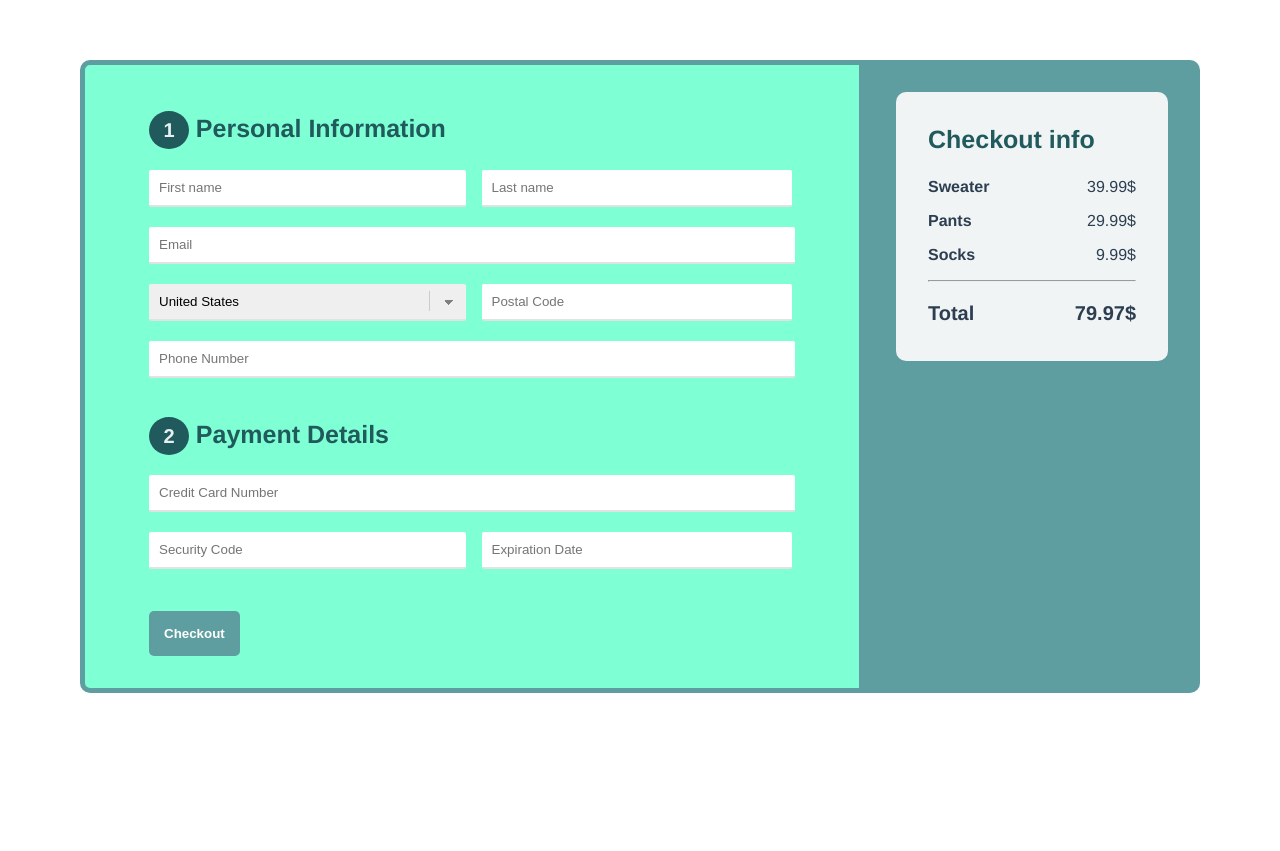
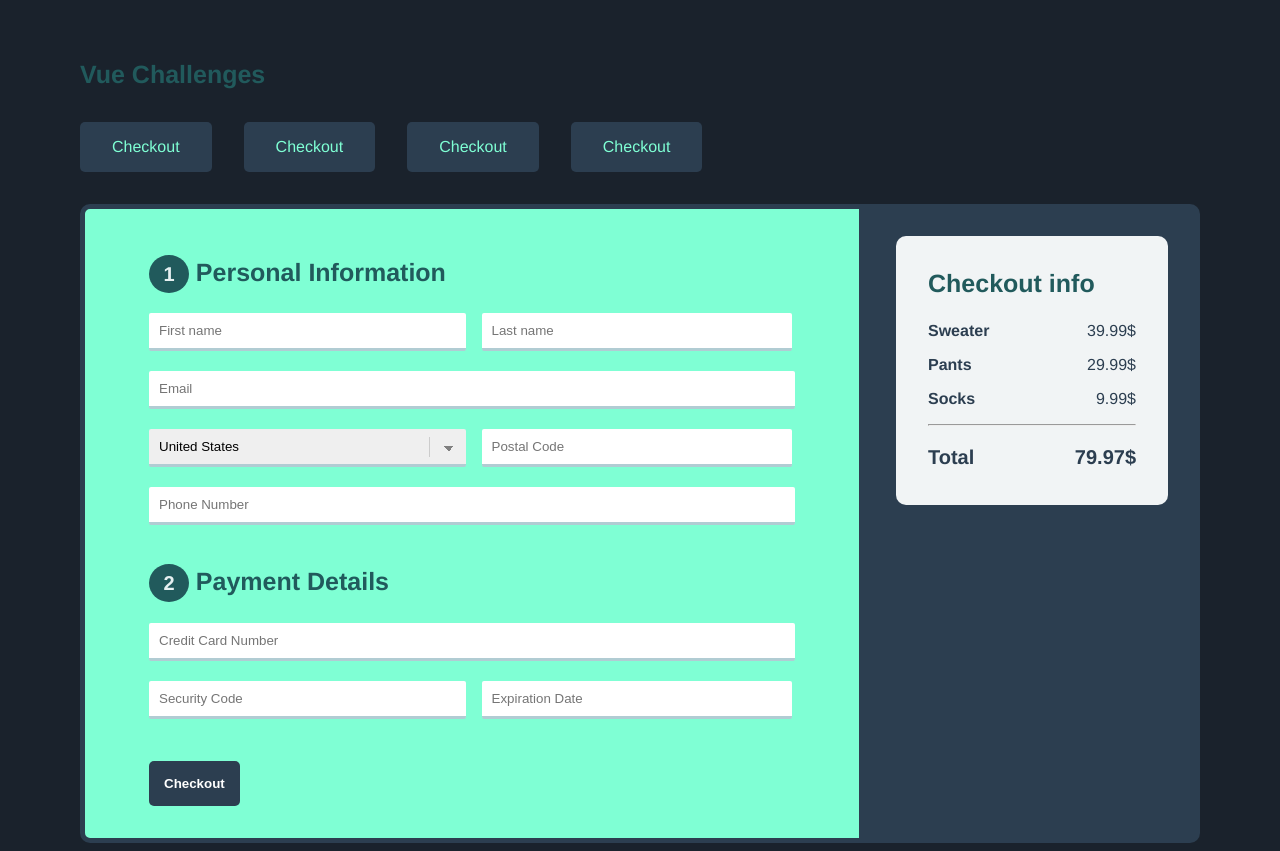
Before and after one commit to DavidSkole/VuePractices, a Vue app in the folder vuepractices/: page / in a window 1280 px wide. Before the commit the page ends 800 px from the top, so only its background shows below. Built offline with nearby package versions, Linux system fonts and the light colour scheme.

Commit message:
Added routing (and more CSS)

```diff
--- a/vuepractices/package.json
+++ b/vuepractices/package.json
@@ -9,7 +9,8 @@
   },
   "dependencies": {
     "core-js": "^3.6.5",
-    "vue": "^3.0.0"
+    "vue": "^3.0.0",
+    "vue-router": "^4.0.14"
   },
   "devDependencies": {
     "@vue/cli-plugin-babel": "~4.5.15",
--- a/vuepractices/src/App.vue
+++ b/vuepractices/src/App.vue
@@ -1,17 +1,20 @@
 <template>
   <div class="container">
-    <checkout-form></checkout-form>
+	<h1>Vue Challenges</h1>
+	<nav>
+		<router-link to="/checkout"><div class="nav-button">Checkout</div></router-link>
+		<router-link to="/checkout"><div class="nav-button">Checkout</div></router-link>
+		<router-link to="/checkout"><div class="nav-button">Checkout</div></router-link>
+		<router-link to="/checkout"><div class="nav-button">Checkout</div></router-link>
+	</nav>
+    <router-view></router-view>
   </div>
 </template>
 
 <script>
-import CheckoutForm from './components/CheckoutForm.vue'
 
 export default {
-  name: 'App',
-  components: {
-    CheckoutForm
-  }
+
 }
 </script>
 
@@ -26,13 +29,26 @@ export default {
   margin-top: 60px;
 }
 
+html {
+	background-color: rgb(26, 34, 44);
+}
+
 .container {
   width: 70rem;
   margin: auto;
 }
 
+.nav-button {
+	color: aquamarine;
+	background-color: #2c3e50;
+	display: inline-block;
+	padding: 1rem 2rem;
+	margin: 1rem 2rem 2rem 0;
+	border-radius: 5px;
+}
+
 .primaryBtn {
-  background-color: cadetblue;
+  background-color: #2c3e50;
   color: white;
   padding: 15px;
   border: none;
--- a/vuepractices/src/components/CheckoutForm.vue
+++ b/vuepractices/src/components/CheckoutForm.vue
@@ -35,6 +35,15 @@
   </div>
 </template>
 
+<script>
+export default {
+	setup() {
+
+	}
+}
+</script>
+
+
 <style>
 .checkout-container {
   display: flex;
@@ -46,11 +55,11 @@
   padding: 2rem 4rem;
   border-top-left-radius: 10px;
   border-bottom-left-radius: 10px;
-  border: 5px solid cadetblue;
+  border: 5px solid #2c3e50;
 }
 
 .right-section {
-  background-color: cadetblue;
+  background-color: #2c3e50;
   width: 30%;
   padding: 2rem;
   border-top-right-radius: 10px;
@@ -97,7 +106,7 @@ input, select {
   padding: 10px;
   border-radius: 2px;
   border: none;
-  border-bottom: 2px solid rgb(226, 226, 226);
+  border-bottom: 3px solid rgb(177, 204, 211);
   -webkit-appearance: none;
 }
 
--- a/vuepractices/src/main.js
+++ b/vuepractices/src/main.js
@@ -1,4 +1,5 @@
 import { createApp } from 'vue'
 import App from './App.vue'
+import router from './router/index.js'
 
-createApp(App).mount('#app')
+createApp(App).use(router).mount('#app')
```
Also changed, not shown: vuepractices/src/router/index.js (added, +20 -0 lines), 1 other file (tests, documents, lock files or other folders).
